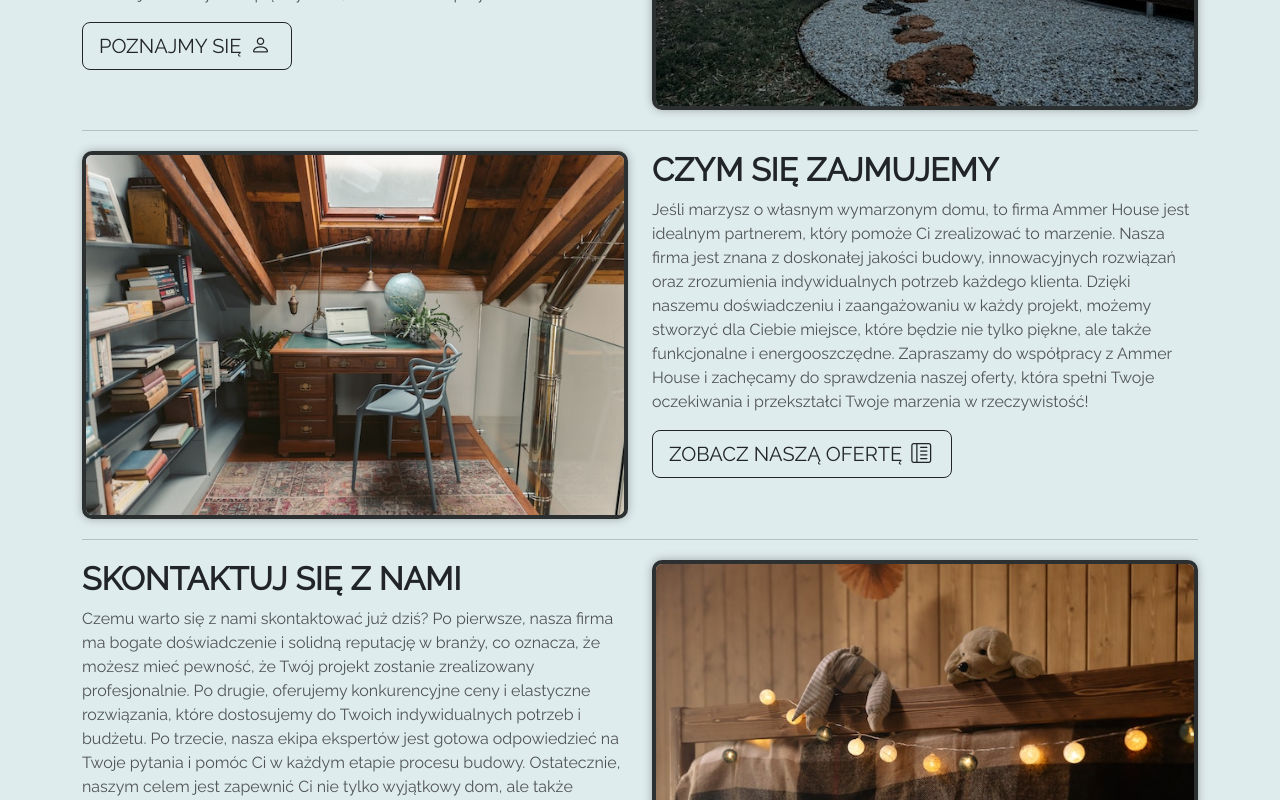
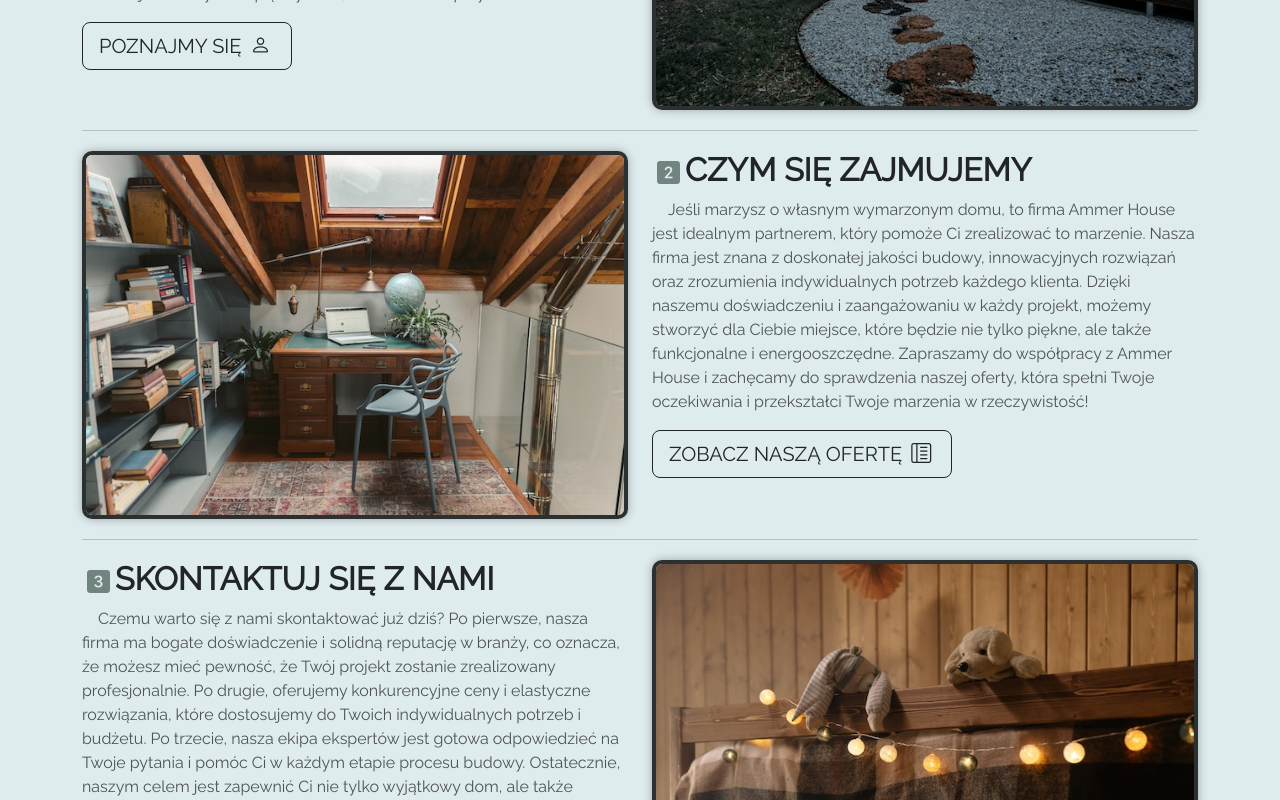
Before and after one commit to Klewiu/house-site-app, an Angular app: page / in a window 1280 px wide. Shown: the part 744-1544 px from the top of the page. Built offline with nearby package versions, Linux system fonts and the light colour scheme.

Commit message:
Styling navbar and home

```diff
--- a/src/app/pages/home/home.component.css
+++ b/src/app/pages/home/home.component.css
@@ -44,3 +44,7 @@
     margin-top: 20px; /* Adjust the margin to control the distance between rows and the line */
     margin-bottom: 20px; /* Adjust the margin to control the distance between rows and the line */
   }
+
+  .first-line {
+    text-indent: 1em;
+  }
--- a/src/app/pages/home/home.component.html
+++ b/src/app/pages/home/home.component.html
@@ -2,8 +2,8 @@
   <!-- ROW 1 -->
   <div class="row mt-4">
     <div class="col-md-6">
-      <h2 class="text-dark fw-bolder">KIM JESTEŚMY?</h2>
-      <p>
+      <h2 class="text-dark fw-bolder"><i class="bi bi-1-square-fill" style="font-size: 23px; padding: 5px; color:rgba(41, 64, 55, 0.599)"></i>KIM JESTEŚMY?</h2>
+      <p class="first-line">
         Nasza firma to pionier w dziedzinie budowy modułowych domów drewnianych,
         które łączą nowoczesny design z naturalnym pięknem drewna. Nasze domy są
         nie tylko wyjątkowo estetyczne, ale także ekologiczne, dzięki
@@ -26,8 +26,10 @@
   <!-- ROW 2 -->
   <div class="row mt-3">
     <div class="col-md-6 order-md-2">
-      <h2 class="text-dark fw-bolder">CZYM SIĘ ZAJMUJEMY</h2>
-      <p>
+      <h2 class="text-dark fw-bolder">
+        <i class="bi bi-2-square-fill" style="font-size: 23px; padding: 5px; color:rgba(41, 64, 55, 0.599)">
+        </i>CZYM SIĘ ZAJMUJEMY</h2>
+      <p class="first-line">
         Jeśli marzysz o własnym wymarzonym domu, to firma Ammer House jest
         idealnym partnerem, który pomoże Ci zrealizować to marzenie. Nasza firma
         jest znana z doskonałej jakości budowy, innowacyjnych rozwiązań oraz
@@ -50,8 +52,10 @@
   <!-- ROW 3 -->
   <div class="row mt-3">
     <div class="col-md-6">
-      <h2 class="text-dark fw-bolder">SKONTAKTUJ SIĘ Z NAMI</h2>
-      <p>
+      <h2 class="text-dark fw-bolder">
+        <i class="bi bi-3-square-fill" style="font-size: 23px; padding: 5px; color:rgba(41, 64, 55, 0.599)">
+      </i>SKONTAKTUJ SIĘ Z NAMI</h2>
+      <p class="first-line">
         Czemu warto się z nami skontaktować już dziś? Po
         pierwsze, nasza firma ma bogate doświadczenie i solidną reputację w
         branży, co oznacza, że możesz mieć pewność, że Twój projekt zostanie
--- a/src/app/shared/navbar/navbar.component.html
+++ b/src/app/shared/navbar/navbar.component.html
@@ -12,13 +12,13 @@
             <a class="nav-link active" aria-current="page" href="#">Start</a>
           </li>
           <li class="nav-item">
-            <a class="nav-link" href="#">O nas</a>
+            <a class="nav-link" href="#"  [routerLink]='["/about-us"]'>O nas</a>
           </li>
           <li class="nav-item">
             <a class="nav-link" href="#">Technologia</a>
           </li>
           <li class="nav-item">
-            <a class="nav-link" href="#" tabindex="-1" aria-disabled="true">Kontakt</a>
+            <a class="nav-link" href="#" tabindex="-1" aria-disabled="true" [routerLink]='["/contact"]'>Kontakt</a>
           </li>
           <li class="nav-item">
             <li class="nav-item dropdown">
@@ -34,12 +34,12 @@
               </li>
             </ul>
             <ul class="navbar-nav ms-auto">
-              <div class="d-none d-lg-block">
+              <div class="d-none d-xl-block">
                 <li class="nav-item">
                   <a class="nav-link active " aria-current="page" href="telto:+48500083971"><i style="color: #fcfcfc"class="bi bi-telephone m-2"></i>+48 500-083-971</a>
                   </li>
                 </div>
-                <div class="d-none d-lg-block">
+                <div class="d-none d-xl-block">
                 <li class="nav-item">
                   <a class="nav-link active " aria-current="page" href="mailto:biuro@ammer-house.pl"><i style="color: #fcfcfc" class="bi bi-envelope m-2"></i>biuro@ammer-house.pl</a>
                   </li>
```
